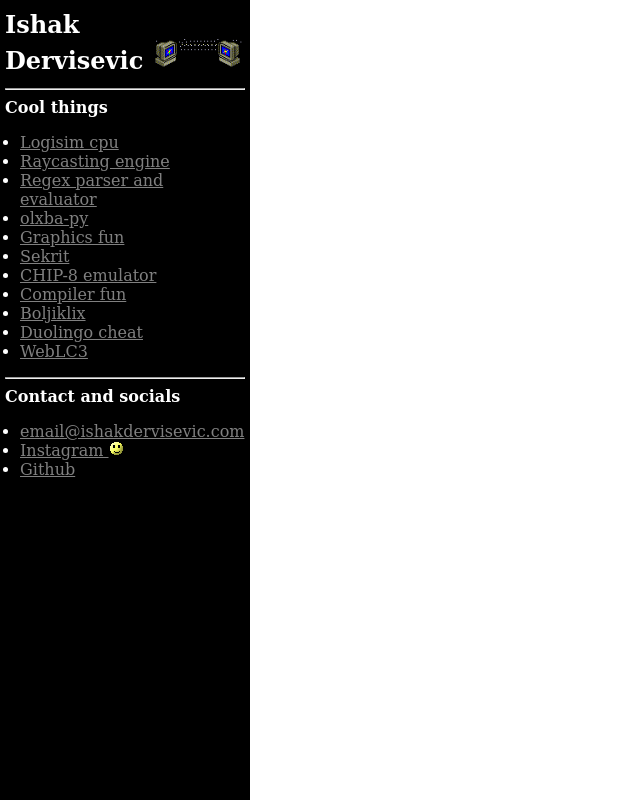
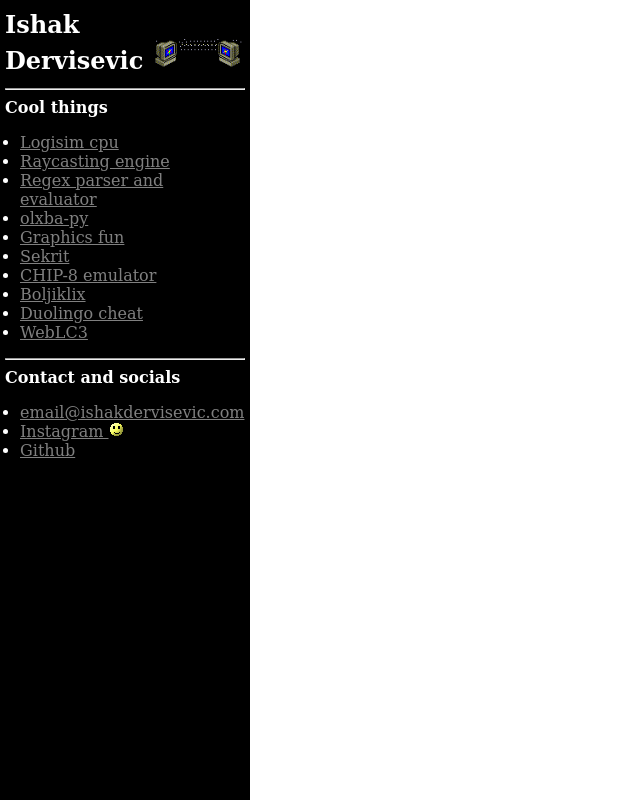
Before and after one commit to ishakd00/coolsiteonline, a PHP site: page /top.php in a window 1280 px wide. Shown: the whole page, without its empty margins (0-640 px from the left). Run offline with PHP 8.4, Linux system fonts and the light colour scheme.

Commit message:
fixed more broken urls

```diff
--- a/top.php
+++ b/top.php
@@ -37,13 +37,10 @@
                             <a href="https://github.com/ishakd00/CHIP-8-Emulator">CHIP-8 emulator</a>
                         </li>
                         <li>
-                            <a href="nothereyet.php">Compiler fun</a>
-                        </li>
-                        <li>
                             <a href="https://ishakd00.github.io/boljiklix/">Boljiklix</a>
                         </li>
                         <li>
-                            <a href="nothereyet.php">Duolingo cheat</a>
+                            <a href="duolingo.php">Duolingo cheat</a>
                         </li>
                         <li>
                             <a href="WebLC3/site/">WebLC3</a>
```
